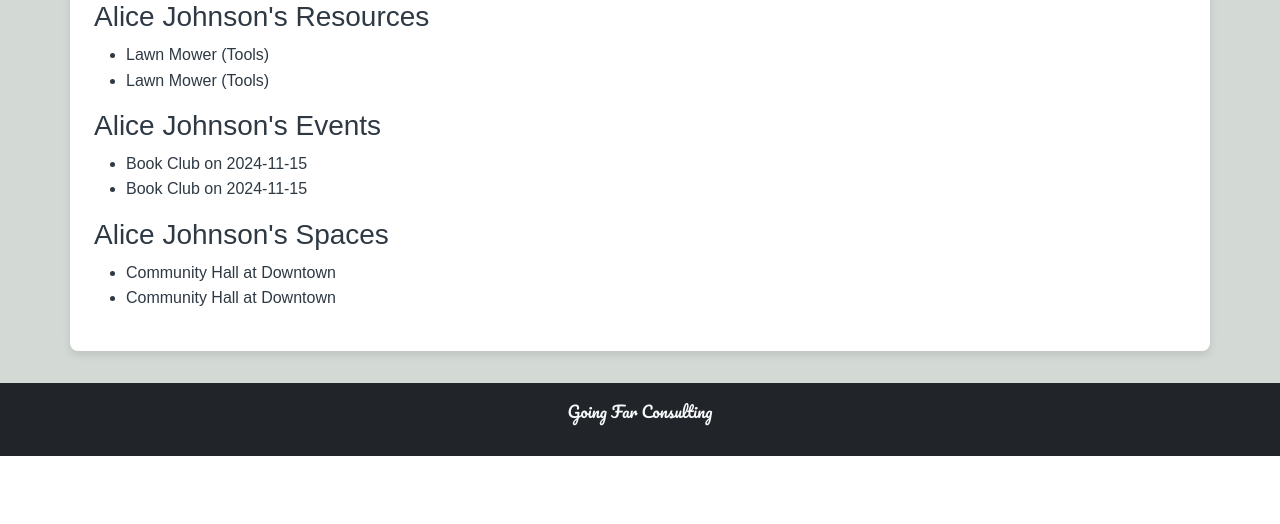
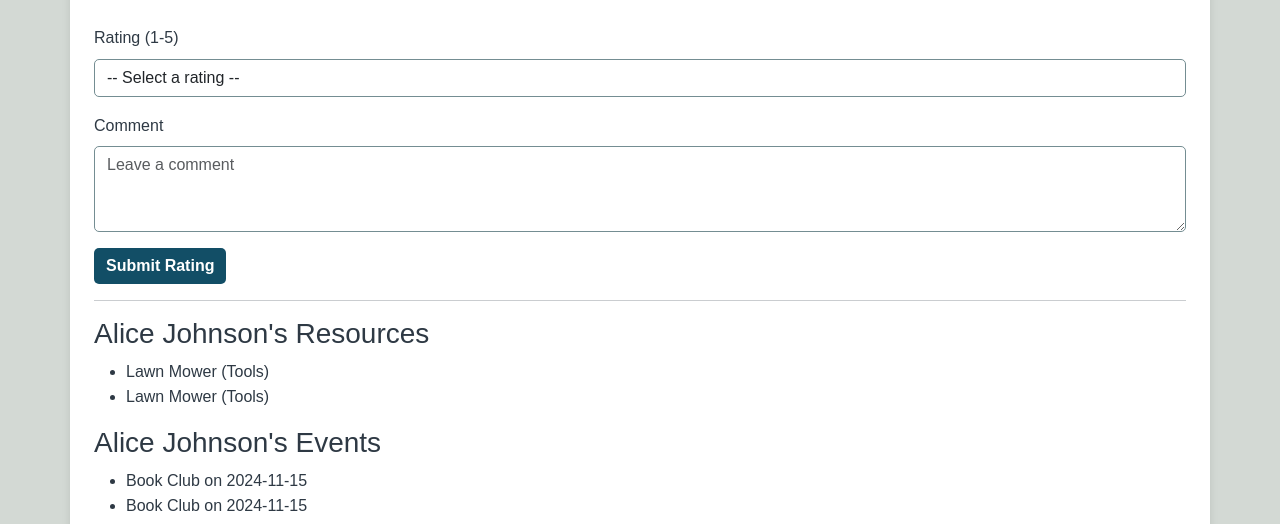
Before and after one commit to aswalden/SPD_FinalProject-3, a Flask app: page /user/4 in a window 1280 px wide. Shown: the part 557-1081 px from the top of the page. Before the commit the page ends 1013 px from the top, so only its background shows below. Run offline with Flask 3, Linux system fonts and the light colour scheme; data comes from the database, SQL or seed files in the repository; both versions use the stored data as it was after the commit.

Commit message:
reviews function

```diff
--- a/app.py
+++ b/app.py
@@ -1,4 +1,3 @@
-# app.py
 import os
 import sqlite3
 import atexit
@@ -15,11 +14,11 @@ from database import (
     create_space, get_all_spaces, get_space_by_id, create_event, get_all_events, get_event_by_id,
     get_db, get_resources_by_user, get_events_by_user, get_spaces_by_user, book_resource, book_event,
     book_space, get_event_bookings_by_user, get_resource_bookings_by_user, get_space_bookings_by_user,
-    check_upcoming_bookings, send_system_message, check_upcoming_bookings, get_top_users
-
+    check_upcoming_bookings, send_system_message, check_upcoming_bookings, get_top_users, update_user_rating
 )
 
 def schedule_notifications(app):
+    """Schedules periodic notifications for upcoming bookings."""
     with app.app_context():
         print(f"Running check_upcoming_bookings at {datetime.now()}")
         try:
@@ -59,21 +58,23 @@ else:
 
 @app.before_request
 def initialize_database():
+    """Initialize database connection before handling a request."""
     init_db()
 
 @app.teardown_appcontext
 def shutdown_session(exception=None):
+    """Close the database connection after a request is completed."""
     close_db()
 
+# Root routes for the homepage
 @app.route('/')
 @app.route('/index')
 def index():
-    # Fetch data for the home page
+    """Renders the homepage with recent resources, top reviews, and top users."""
     recent_resources = get_recent_resources()
     top_reviews = get_top_reviews()
     top_users = get_top_users()  # Fetch top-rated users from the database
 
-    # Render the index template with the fetched data
     return render_template(
         'index.html',
         recent_resources=recent_resources,
@@ -81,13 +82,16 @@ def index():
         top_users=top_users
     )
 
-
+# Route for user registration page
 @app.route('/registration')
 def registration():
+    """Displays the registration form."""
     return render_template('register.html')
 
+# Route to handle user registration logic
 @app.route('/register', methods=['POST'])
 def register():
+    """Registers a new user and handles profile image upload."""
     name = request.form['name']
     email = request.form['email']
     password = request.form['password']
@@ -98,7 +102,6 @@ def register():
         flash('Name, email, and password are required', 'error')
         return redirect(url_for('registration'))
 
-    # Handle profile image upload
     profile_image_path = None
     if profile_image and allowed_file(profile_image.filename):
         filename = secure_filename(profile_image.filename)
@@ -108,7 +111,6 @@ def register():
         flash('Invalid file type. Only PNG, JPG, and JPEG files are allowed.', 'error')
         return redirect(url_for('registration'))
 
-    # Store user in the database
     user = create_user(name, email, password, location, profile_image_path)
     if user is None:
         flash('Email already registered', 'error')
@@ -117,8 +119,10 @@ def register():
     flash('Registration successful', 'success')
     return redirect(url_for('login'))
 
+# Route for user login page and authentication
 @app.route('/login', methods=['GET', 'POST'])
 def login():
+    """Handles user login and session management."""
     if request.method == 'POST':
         email = request.form['email']
         password = request.form['password']
@@ -138,26 +142,24 @@ def login():
 
     return render_template('login.html')
 
+# Route for displaying the user profile
 @app.route('/profile')
 def profile():
-    # Ensure user is logged in
+    """Fetches user-specific data and bookings, and displays the profile page."""
     user_id = session.get('user_id')
     if user_id is None:
         flash('Please log in to access your profile', 'error')
         return redirect(url_for('login'))
 
-    # Fetch user information
     user = get_user_by_id(user_id)
     if not user:
         flash('User not found', 'error')
         return redirect(url_for('login'))
 
-    # Fetch user-specific data
     resources = get_resources_by_user(user_id)
     events = get_events_by_user(user_id)
     spaces = get_spaces_by_user(user_id)
 
-    # Fetch bookings made by the user
     resource_bookings = get_resource_bookings_by_user(user_id)
     space_bookings = get_space_bookings_by_user(user_id)
     event_bookings = get_event_bookings_by_user(user_id)
@@ -173,9 +175,10 @@ def profile():
         event_bookings=event_bookings
     )
 
-
+# Route to log out the user
 @app.route('/logout')
 def logout():
+    """Clears the user session and redirects to the login page."""
     session.pop('user_id', None)
     flash('Logged out successfully', 'success')
     return redirect(url_for('login'))
@@ -183,6 +186,7 @@ def logout():
 # Resource Routes
 @app.route('/resource/new', methods=['GET', 'POST'])
 def new_resource():
+    """Allows a logged-in user to create a new resource."""
     user_id = session.get('user_id')
     if not user_id:
         flash("Please log in to add a resource.", "error")
@@ -195,19 +199,16 @@ def new_resource():
         availability = request.form.get('availability')
         image = request.files.get('image')
 
-        # Validate required fields
         if not title or not category or not availability:
             flash('All fields are required.', 'error')
             return redirect(url_for('new_resource'))
 
-        # Validate date format (YYYY-MM-DD)
         try:
             datetime.strptime(availability, '%Y-%m-%d')
         except ValueError:
             flash('Invalid date format. Please use YYYY-MM-DD.', 'error')
             return redirect(url_for('new_resource'))
 
-        # Validate and save the image
         images = None
         if image and allowed_file(image.filename):
             filename = secure_filename(image.filename)
@@ -218,7 +219,6 @@ def new_resource():
             return redirect(url_for('new_resource'))
 
         try:
-            # Save the resource in the database (pass images if needed)
             create_resource(user_id, title, description, category, availability, images)
             flash('Resource added successfully!', 'success')
             return redirect(url_for('list_resources'))
@@ -939,6 +939,38 @@ def view_user_profile(user_id):
         page_title=f"{user['name']}'s Profile"
     )
 
+@app.route('/rate_user/<int:user_id>', methods=['POST'])
+def rate_user(user_id):
+    """
+    Handle rating submission for a user.
+    """
+    if 'user_id' not in session:
+        flash("You need to log in to rate a user.", "error")
+        return redirect(url_for('login'))
+
+    rating = request.form.get('rating', type=int)
+    comment = request.form.get('comment', type=str).strip()
+    reviewer_id = session['user_id']
+
+    if not rating or not comment:
+        flash("Both rating and comment are required.", "error")
+        return redirect(url_for('view_user_profile', user_id=user_id))
+
+    db = get_db()
+    db.execute(
+        """
+        INSERT INTO reviews (user_id, reviewer_id, rating, comment, timestamp)
+        VALUES (?, ?, ?, ?, datetime('now'))
+        """,
+        (user_id, reviewer_id, rating, comment)
+    )
+    db.commit()
+
+    # Update the user's average rating
+    update_user_rating(user_id)
+
+    flash("Your rating has been submitted.", "success")
+    return redirect(url_for('view_user_profile', user_id=user_id))
 
 
 if __name__ == '__main__':
--- a/database.py
+++ b/database.py
@@ -30,6 +30,7 @@ def init_db():
             password TEXT NOT NULL,
             location TEXT,
             profile_image TEXT
+            rating REAL DEFAULT 0.0
         );
 
         CREATE TABLE IF NOT EXISTS resources (
@@ -469,3 +470,28 @@ def get_top_users(limit=5):
         """,
         (limit,)
     ).fetchall()
+
+def update_user_rating(user_id):
+    """
+    Recalculate and update the average rating for a user based on their reviews.
+    """
+    db = get_db()
+    avg_rating = db.execute(
+        """
+        SELECT AVG(rating) AS avg_rating
+        FROM reviews
+        WHERE user_id = ?
+        """,
+        (user_id,)
+    ).fetchone()['avg_rating']
+
+    avg_rating = avg_rating if avg_rating is not None else 0.0  # Default to 0.0 if no reviews
+    db.execute(
+        """
+        UPDATE users
+        SET rating = ?
+        WHERE id = ?
+        """,
+        (avg_rating, user_id)
+    )
+    db.commit()
--- a/templates/user_profile.html
+++ b/templates/user_profile.html
@@ -18,6 +18,26 @@
             <p><strong>Rating:</strong> {{ user['rating'] }} / 5</p>
         </div>
     </div>
+    <h3>Rate {{ user['name'] }}</h3>
+<form action="{{ url_for('rate_user', user_id=user['id']) }}" method="POST" class="mt-4">
+    <div class="mb-3">
+        <label for="rating" class="form-label">Rating (1-5)</label>
+        <select id="rating" name="rating" class="form-control" required>
+            <option value="">-- Select a rating --</option>
+            <option value="1">1 - Poor</option>
+            <option value="2">2 - Fair</option>
+            <option value="3">3 - Good</option>
+            <option value="4">4 - Very Good</option>
+            <option value="5">5 - Excellent</option>
+        </select>
+    </div>
+    <div class="mb-3">
+        <label for="comment" class="form-label">Comment</label>
+        <textarea id="comment" name="comment" class="form-control" rows="3" placeholder="Leave a comment" required></textarea>
+    </div>
+    <button type="submit" class="btn btn-primary">Submit Rating</button>
+</form>
+
 
     <hr>
 
```
Also changed, not shown: smart_neighborhood.db.
